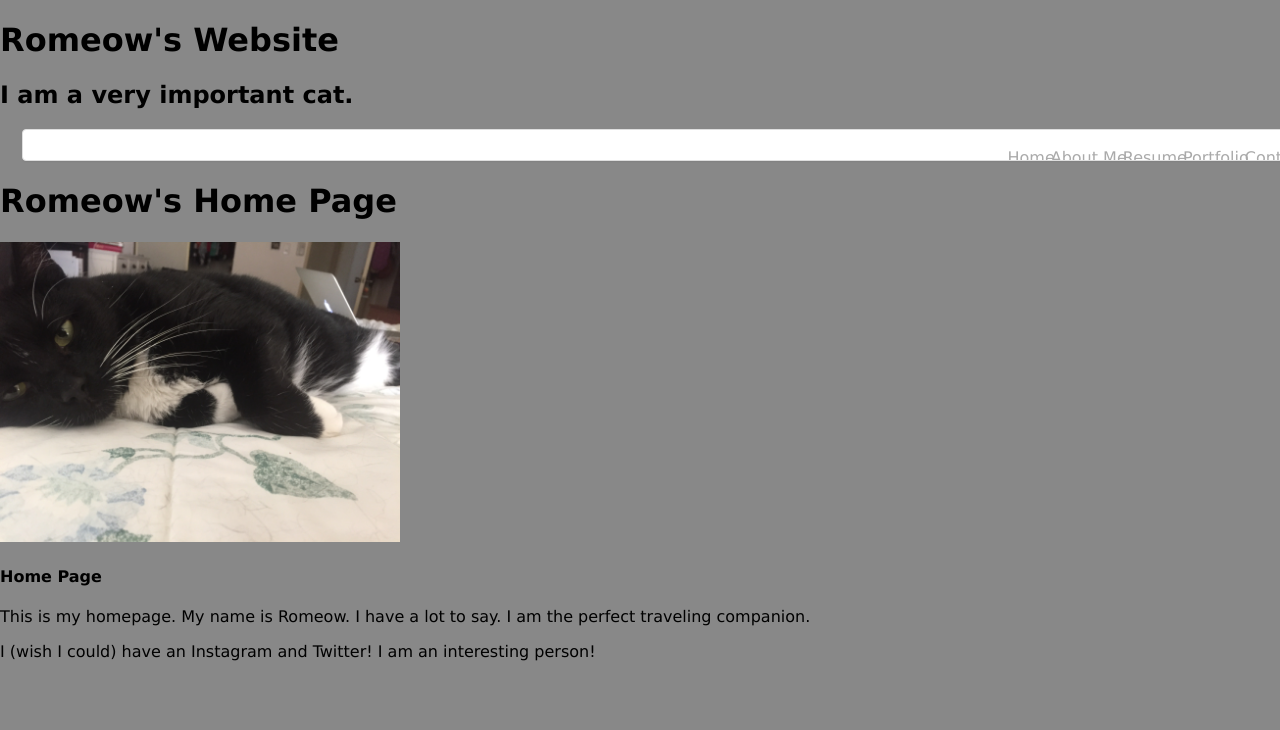
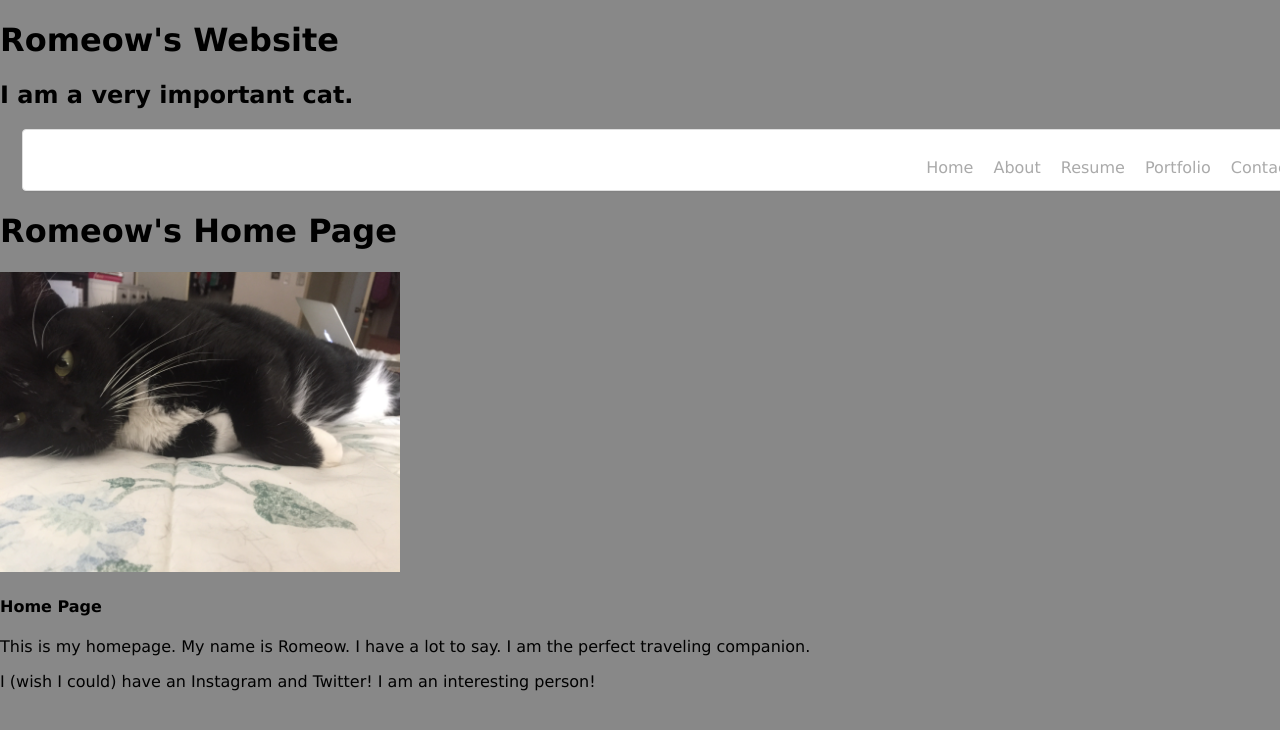
Before and after one commit to emeriwether/emeriwether.github.io, a Jekyll site: the page built from index.html, in a window 1280 px wide. Shown: the top 730 px of the page. Built offline with Jekyll 4.4.1, drawn with Linux system fonts in a browser that asks for light colours.

Commit message:
nav items spacing

```diff
--- a/_layouts/default.html
+++ b/_layouts/default.html
@@ -19,7 +19,7 @@
                     <li id="topNavContact"><a href="/contact.html" title="Contact">Contact</a></li>
                     <li id="topNavPortfolio"><a href="/portfolio.html" title="Portfolio">Portfolio</a></li>
                     <li id="topNavResume"><a href="/resume.html" title="Resume">Resume</a></li>
-                    <li id="topNavAbout"><a href="/about.html" title="About Me">About Me</a></li>
+                    <li id="topNavAbout"><a href="/about.html" title="About">About</a></li>
                     <li id="topNavHome"><a href="/index.html" title="Home">Home</a></li>
 
                 </ul>
--- a/css/styles.css
+++ b/css/styles.css
@@ -49,8 +49,9 @@ nav {
     display: inline-block;
     list-style-type:none;
     float: right;
-    margin-right: -4px;
-    height:30px;
+    height:60px;
+    width:auto;
+
 
     /*
 
@@ -70,6 +71,7 @@ nav {
     display: block;
     line-height: 56px;
     padding 50px 50px;
+    margin:10px 10px 10px 10px;
     text-decoration: none;
     text-align: center;
 }
```
